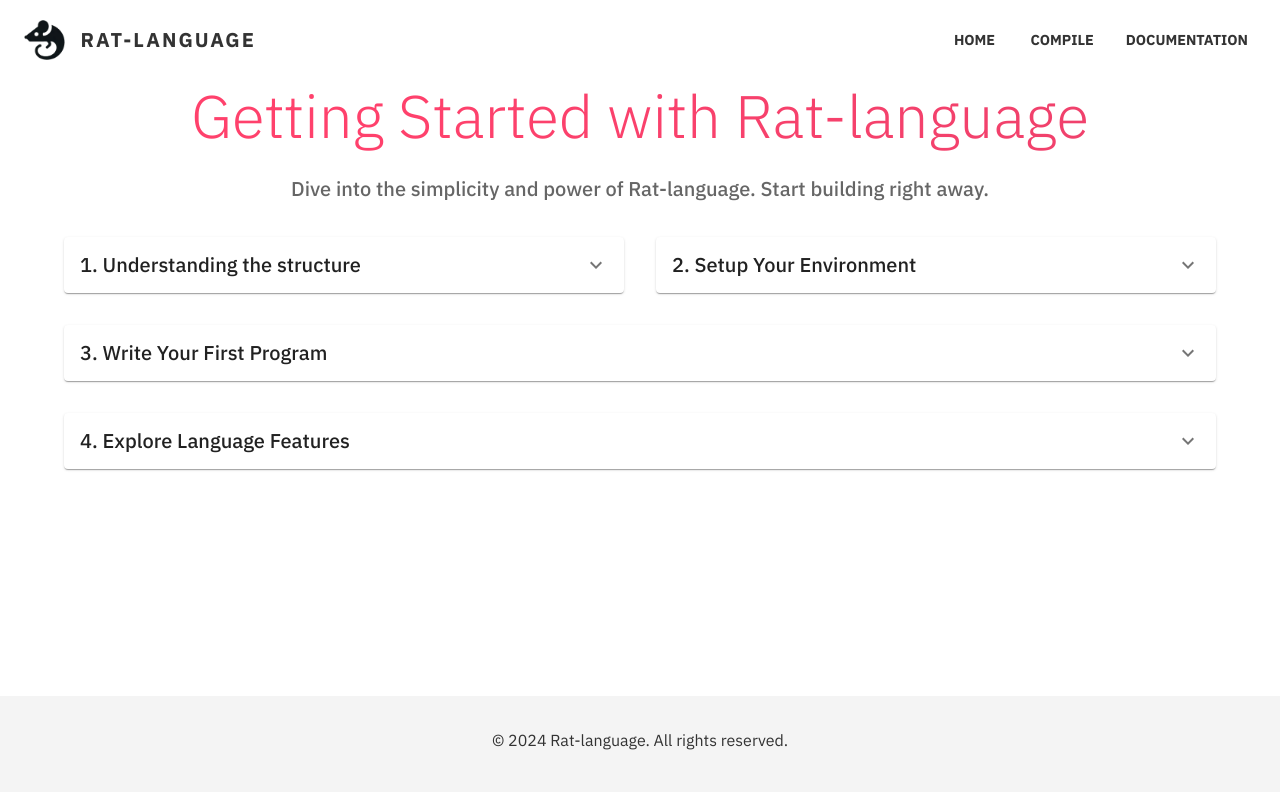
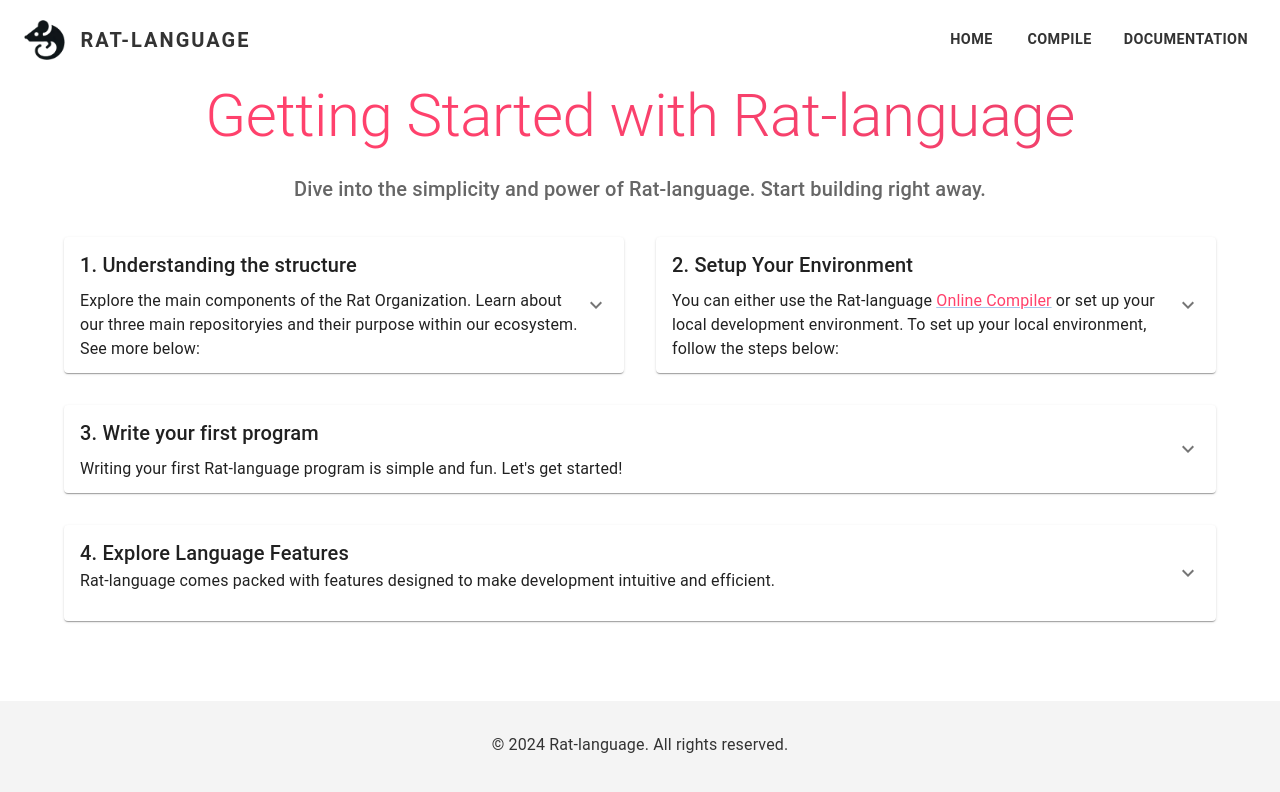
Before and after one commit to rat-language/rat-language.github.io, a React (Create React App) app: page /docs/getting-started in a window 1280 px wide. Shown: the top 792 px of the page. Built offline with nearby package versions, Linux system fonts and the light colour scheme.

Commit message:
Fleshed out rendition of the getting started page.

```diff
--- a/src/App.js
+++ b/src/App.js
@@ -11,7 +11,7 @@ import CompilationPage from './pages/CompilationPage/CompilationPage';
 import { ThemeProvider } from '@mui/material/styles';
 import Box from '@mui/material/Box';
 
-import theme from './styles/theme'; // replace with the path to your theme file
+import theme from './theme'; // replace with the path to your theme file
 
 function App() {
   return (
--- a/src/pages/GettingStartedPage/GettingStartedPage.jsx
+++ b/src/pages/GettingStartedPage/GettingStartedPage.jsx
@@ -1,7 +1,7 @@
 import React from 'react';
 import {
   Container, Typography, Box, Grid, Accordion, AccordionSummary, AccordionDetails,
-  IconButton, Tooltip, Link, styled
+  IconButton, Tooltip, Link, styled, Divider
 } from '@mui/material';
 import ExpandMoreIcon from '@mui/icons-material/ExpandMore';
 import CodeIcon from '@mui/icons-material/Code';
@@ -10,6 +10,11 @@ import PlayCircleFilledIcon from '@mui/icons-material/PlayCircleFilled';
 const CustomContainer = styled(Container)(({ theme }) => ({
   marginTop: theme.spacing(10),
   marginBottom: theme.spacing(10),
+}));
+
+const CustomGrid = styled(Grid)(({ theme }) => ({
+  marginTop: theme.spacing(2),
+  marginBottom: theme.spacing(2),
 }));
 
 const Highlight = styled(Typography)(({ theme }) => ({
@@ -43,27 +48,53 @@ const GettingStarted = () => {
         <Grid item xs={12} md={6}>
           <Accordion>
             <AccordionSummary expandIcon={<ExpandMoreIcon />}>
-              <Typography variant="h6">1. Understanding the structure</Typography>
+              <Box sx={{ width: '100%' }}>
+                <Typography variant="h6">1. Understanding the structure</Typography>
+                <Typography variant="body1" sx={{ mt: 1 }}>
+                  Explore the main components of the Rat Organization. Learn about our three main repositoryies and their purpose within our ecosystem. See more below:
+                </Typography>
+              </Box>
             </AccordionSummary>
+            <Divider />
             <AccordionDetails>
               <Typography paragraph>
-                The Rat Organization is comprised of three main repositories: <Link href="https://github.com/rat-language/rat" target="_blank" rel="noopener">The Rat-language</Link>, The Rat-language <Link href="https://github.com/rat-language/output-backend" target="_blank" rel="noopener">Online Compiler</Link>, and The Rat-language <Link href="https://github.com/rat-language/rat-language.github.io" target="_blank" rel="noopener">Website</Link>.
+                <strong>The Rat-language Repository:</strong> This is the core language repository, where the language's syntax and core functionalities are developed. More details are available <Link href="https://github.com/rat-language/rat" target="_blank" rel="noopener">here</Link>.
               </Typography>
               <Typography paragraph>
-                For a detailed installation overview of the language, refer to our langauge  <Link href="https://github.com/rat-language/rat/blob/main/README.md">README</Link>.
+                <strong>The Online Compiler:</strong> Hosted in the <Link href="https://github.com/rat-language/output-backend" target="_blank" rel="noopener">output-backend</Link> repository, this tool allows users to compile and run Rat-language code directly in their web browsers.
+              </Typography>
+              <Typography paragraph>
+                <strong>The Website:</strong> Managed under the <Link href="https://github.com/rat-language/rat-language.github.io" target="_blank" rel="noopener">rat-language.github.io</Link> repository, it serves as the primary informational and documentation hub for the Rat-language.
+              </Typography>
+              <Typography paragraph>
+                For a detailed overview of the language, refer to our <Link href="https://github.com/rat-language/rat/blob/main/README.md">README</Link> or our <Link href="/docs/syntax">Language Syntax</Link> page.
               </Typography>
             </AccordionDetails>
           </Accordion>
         </Grid>
 
+
+
         <Grid item xs={12} md={6}>
           <Accordion>
             <AccordionSummary expandIcon={<ExpandMoreIcon />}>
-              <Typography variant="h6">2. Setup Your Environment</Typography>
+              <Box sx={{ width: '100%' }}>
+                <Typography variant="h6">2. Setup Your Environment</Typography>
+                <Typography variant="body1" sx={{ mt: 1 }}>
+                  You can either use the Rat-language <Link href="/compile">Online Compiler</Link> or set up your local development environment. To set up your local environment, follow the steps below:
+                </Typography>
+              </Box>
             </AccordionSummary>
+            <Divider />
             <AccordionDetails>
               <Typography paragraph>
-                Setting up your development environment is crucial for a seamless coding experience. Follow our comprehensive setup guide to configure your IDE, set environment variables, and more.
+                <strong>Step 1:</strong> In the <Link href="https://github.com/rat-language/rat" target="_blank" rel="noopener">Rat Repository</Link>, you will find 8 main files under the src. The files that can be found there are analyzer.js, compiler.js, core.js, generator.js, optimizer.js, parser.js, rat.js, and rat.ohm.
+              </Typography>
+              <Typography paragraph>
+                <strong>Step 2:</strong> These files can be used in your local development environment. Clone the repository and set up your local environment to start developing in Rat-language.
+              </Typography>
+              <Typography paragraph>
+                <strong>Step 3:</strong> To compile and run your code, use the command <code>node compiler.js yourFile.rat</code> in your terminal.
               </Typography>
               <Typography paragraph>
                 Access the full setup guidelines <Link href="#">here</Link>.
@@ -72,26 +103,33 @@ const GettingStarted = () => {
           </Accordion>
         </Grid>
 
+
         <Grid item xs={12}>
           <Accordion>
-            <AccordionSummary expandIcon={<ExpandMoreIcon />}>
-              <Typography variant="h6">3. Write Your First Program</Typography>
+          <AccordionSummary expandIcon={<ExpandMoreIcon />}>
+              <Box sx={{ width: '100%' }}>
+                <Typography variant="h6">3. Write your first program</Typography>
+                <Typography variant="body1" sx={{ mt: 1 }}>
+                  Writing your first Rat-language program is simple and fun. Let's get started!
+                </Typography>
+              </Box>
             </AccordionSummary>
+            <Divider />
             <AccordionDetails>
               <Typography paragraph>
-                Your first program in Rat-language will be the classic "Hello, World!". Open your text editor or IDE, create a new file named 'helloWorld.yln', and enter the following code:
+                Your first program in Rat-language will be the classic "Hello, World!". Open the text editor or your IDE, create a new file named 'helloWorld.rat' (if using IDE), and enter the following code:
               </Typography>
               <CodeBlock>
-                # Rat-language syntax for Hello World<br />
-                print("Hello, World!")
+                // Rat-language syntax for Hello World<br />
+                print("Hello, World!");
               </CodeBlock>
-              <Tooltip title="Run your code">
-                <IconButton color="primary">
+              {/* <Tooltip title="Run your code">
+                <IconButton>
                   <PlayCircleFilledIcon />
                 </IconButton>
-              </Tooltip>
+              </Tooltip> */}
               <Typography paragraph>
-                Save your file and run it using the command line or your IDE's run feature. Congratulations, you've just written and executed your first Rat-language program!
+                Run it using the "compile and run button" or your IDE's run feature. Congratulations, you've just written and executed your first Rat-language program!
               </Typography>
             </AccordionDetails>
           </Accordion>
@@ -99,20 +137,19 @@ const GettingStarted = () => {
 
         <Grid item xs={12}>
           <Accordion>
-            <AccordionSummary expandIcon={<ExpandMoreIcon />}>
-              <Typography variant="h6">4. Explore Language Features</Typography>
+          <AccordionSummary expandIcon={<ExpandMoreIcon />}>
+              <Box sx={{ width: '100%' }}>
+                <Typography variant="h6">4. Explore Language Features</Typography>
+                <Typography paragraph>
+                Rat-language comes packed with features designed to make development intuitive and efficient.
+              </Typography>
+              </Box>
             </AccordionSummary>
+            <Divider />
             <AccordionDetails>
+
               <Typography paragraph>
-                Rat-language comes packed with features designed to make development intuitive and efficient. Here are some key features you might find interesting:
-              </Typography>
-              <CodeBlock>
-                # Feature 1: Example Code<br />
-                # Feature 2: Example Code<br />
-                # Feature 3: Example Code
-              </CodeBlock>
-              <Typography paragraph>
-                Dive deeper into these features and discover more by checking out our <Link href="#">full documentation</Link>.
+                To learn more about them, dive deeper into the features and discover more by checking out our <Link href="/docs/syntax">syntax</Link> and <Link href="/">homepage</Link>.
               </Typography>
             </AccordionDetails>
           </Accordion>
--- /dev/null
+++ b/src/theme.js
@@ -0,0 +1,20 @@
+import { createTheme, ThemeProvider } from '@mui/material/styles';
+
+const theme = createTheme({
+  components: {
+    MuiLink: {
+      styleOverrides: {
+        root: {
+          color: '#ff416c', // Set your custom color for all links
+          '&:hover': {
+            color: '#bf334f', // Optional: Set a darker shade for hover, adjust as needed
+            textDecoration: 'underline', // Optional: Add underline on hover
+          },
+        },
+      },
+    },
+  },
+});
+
+
+export default theme;
```
